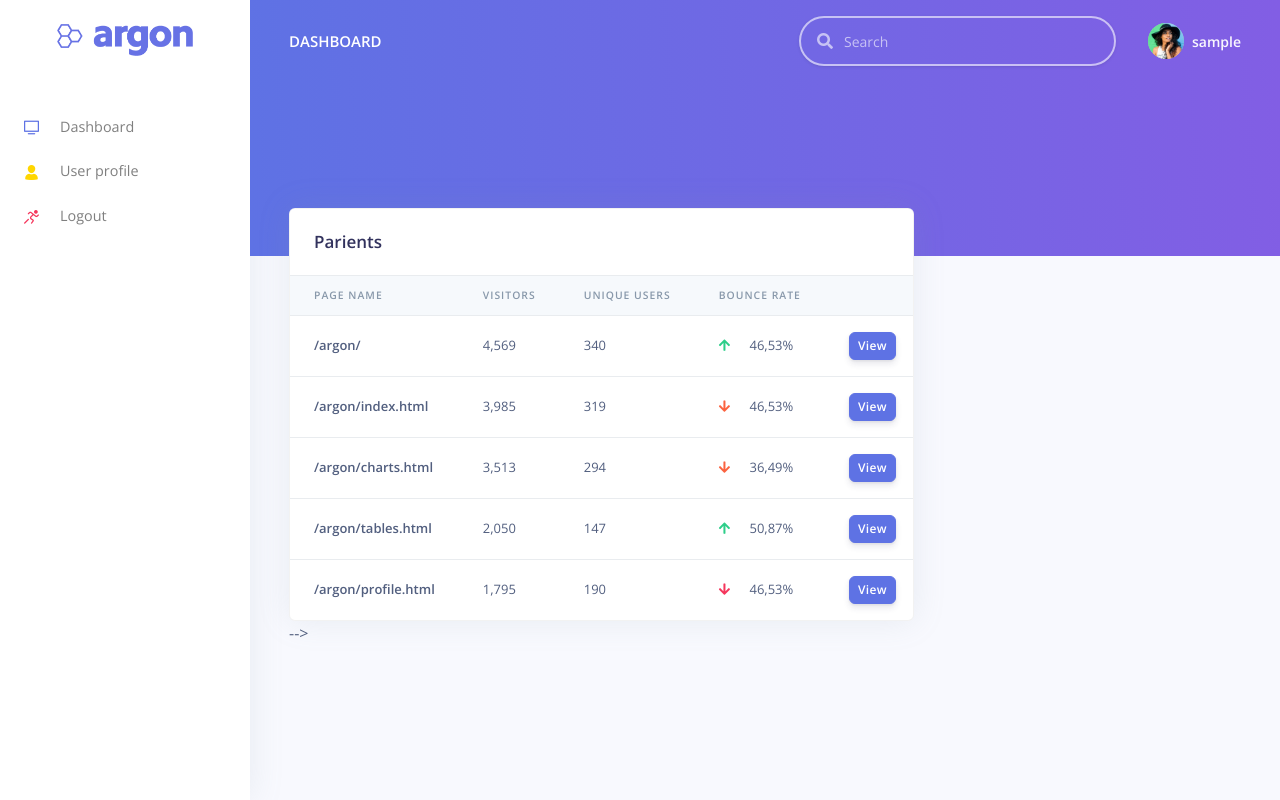
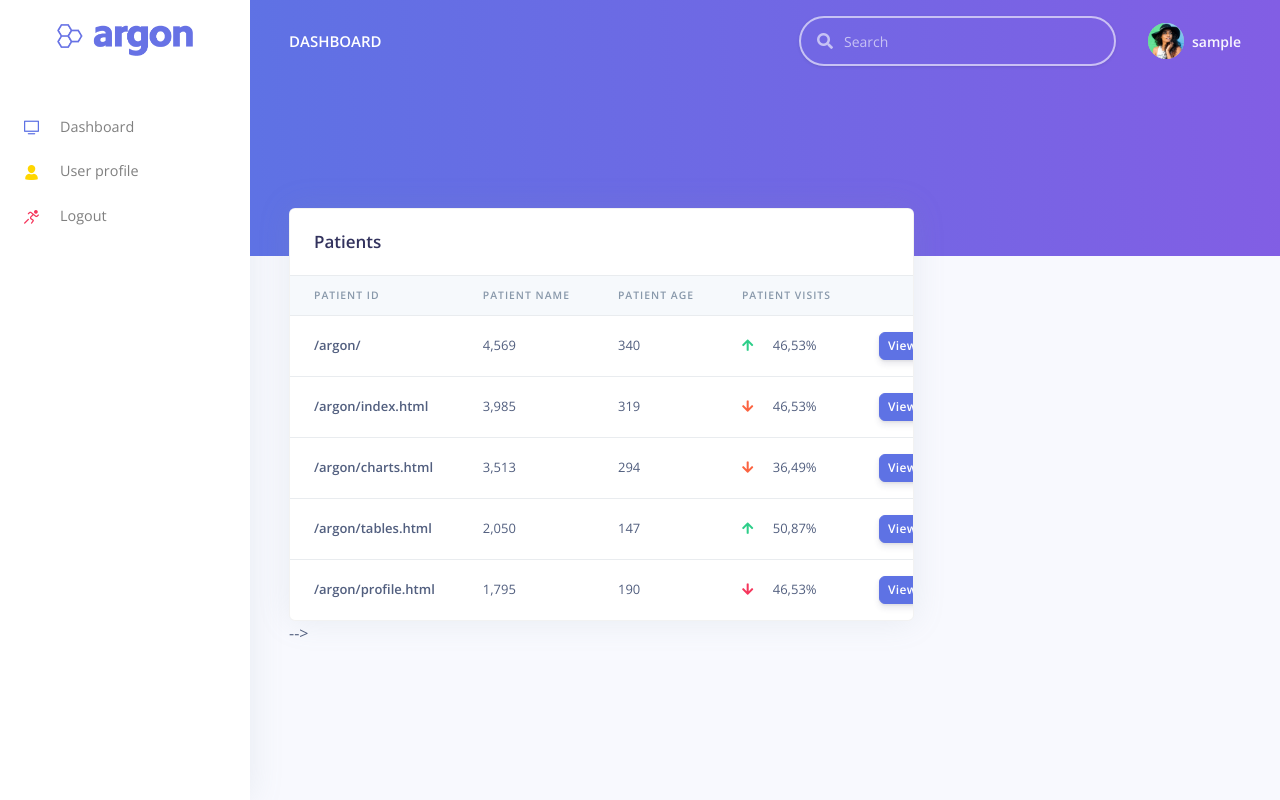
Before and after one commit to neurotechbci/epilepsy-software, a Flask app: page /index in a window 1280 px wide. Run offline with Flask 2, Linux system fonts and the light colour scheme; the visitor is signed in with stand-in values (Sample User, id 1); data comes from the database, SQL or seed files in the repository; parts of the project's set-up code (start-up, migrations or seed data) failed here and were passed over; some libraries are stand-ins or nearby versions.

Commit message:
Changed login stuff and added Patient model

```diff
--- a/app/base/forms.py
+++ b/app/base/forms.py
@@ -5,7 +5,7 @@
 """
 
 from flask_wtf import FlaskForm
-from wtforms import TextField, PasswordField
+from wtforms import TextField, PasswordField,DecimalField
 from wtforms.validators import InputRequired, Email, DataRequired
 
 ## login and registration
@@ -18,3 +18,7 @@
     username = TextField('Username'     , id='username_create' , validators=[DataRequired()])
     email    = TextField('Email'        , id='email_create'    , validators=[DataRequired(), Email()])
     password = PasswordField('Password' , id='pwd_create'      , validators=[DataRequired()])
+    id = DecimalField('ID'     , id='id' , validators=[DataRequired()])
+    phone = TextField('Username'     , id='phone' , validators=[DataRequired()])
+    hospital    = TextField('Hospital name'        , id='hospital'    , validators=[DataRequired(), Email()])
+    domain = PasswordField('Password' , id='domain'      , validators=[DataRequired()])
--- a/app/base/routes.py
+++ b/app/base/routes.py
@@ -40,7 +40,8 @@
 
         # Locate user
         user = User.query.filter_by(username=username).first()
-
+        if not user:
+            return render_template( 'login/login.html', msg="User doesn't exist", form=login_form)
         # Check the password
         if user and verify_pass( password, user.password):
 
@@ -63,6 +64,7 @@
 
         username  = request.form['username']
         email     = request.form['email'   ]
+        id = request.form['id']
 
         user = User.query.filter_by(username=username).first()
         if user:
--- a/app/home/routes.py
+++ b/app/home/routes.py
@@ -7,8 +7,9 @@
 from app.home import blueprint
 from flask import render_template, redirect, url_for
 from flask_login import login_required, current_user
-from app import login_manager
+from app import login_manager,db
 from jinja2 import TemplateNotFound
+from app.home.models import Patient
 
 @blueprint.route('/index')
 @login_required
--- a/app/home/templates/index.html
+++ b/app/home/templates/index.html
@@ -23,7 +23,7 @@
           <div class="card-header border-0">
             <div class="row align-items-center">
               <div class="col">
-                <h3 class="mb-0">Parients</h3>
+                <h3 class="mb-0">Patients</h3>
               </div>
 
             </div>
@@ -33,10 +33,10 @@
             <table class="table align-items-center table-flush">
               <thead class="thead-light">
                 <tr>
-                  <th scope="col">Page name</th>
-                  <th scope="col">Visitors</th>
-                  <th scope="col">Unique users</th>
-                  <th scope="col">Bounce rate</th>
+                  <th scope="col">Patient ID</th>
+                  <th scope="col">Patient name</th>
+                  <th scope="col">Patient age</th>
+                  <th scope="col">Patient visits</th>
                   <th scope="col"></th>
                 </tr>
               </thead>
```
Also changed, not shown: app/base/templates/login/register.html (+4 -4 lines), app/home/models.py (added, +31 -0 lines).
